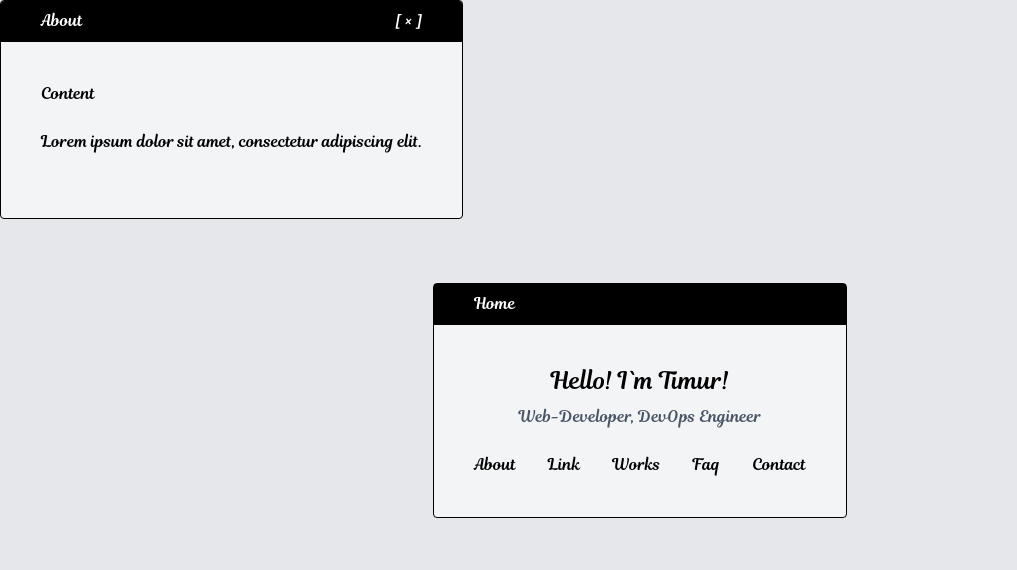
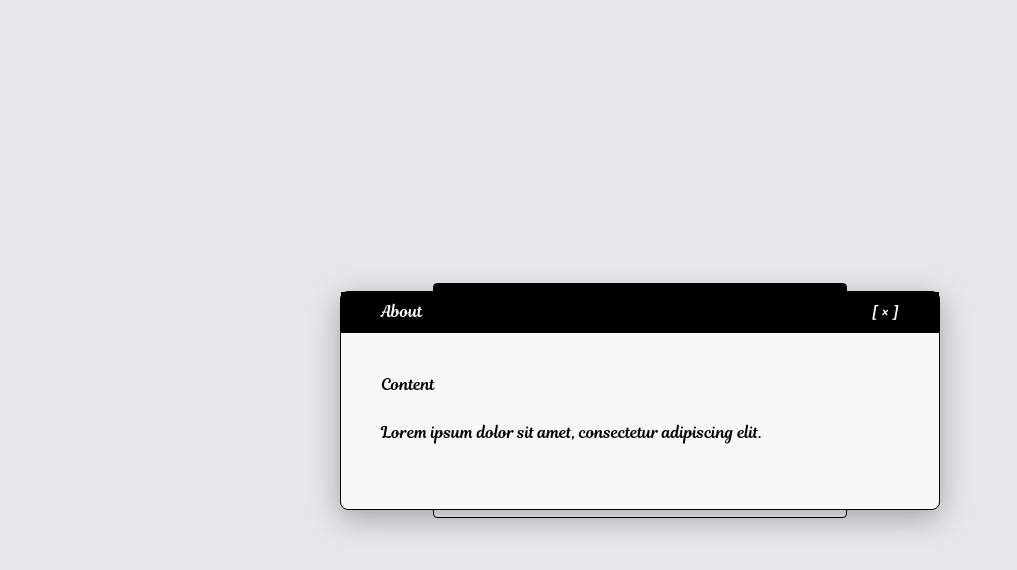
Before and after one commit to URLbug/Personal-Web-Site, a website: page index.html in a window 1280 px wide. Both pictures are taken after a click on the link "About". Shown: the whole page, without its empty margins (0-1017 px from the left). Drawn offline with Linux system fonts and the light colour scheme.

Commit message:
update: обновил js, также обновил открытие окон

```diff
--- a/assets/css/style.css
+++ b/assets/css/style.css
@@ -8,11 +8,23 @@ html, body {
 }
 
 .modal-window {
-  position: absolute;
-  z-index: 9;
+  position: absolute; /* чтобы можно было двигать */
+  max-width: 600px;
+  width: 90%;
+  background: #f8f8f8;
+  border-radius: 8px;
+  box-shadow: 0 8px 30px rgba(0,0,0,0.3);
+  animation: win-open 0.25s ease-out;
 }
 
 .modal-window-header {
-  cursor: move;
+  cursor: move; /* перетаскивание */
+  background: black;
+  color: white;
   z-index: 10;
 }
+
+@keyframes win-open {
+  from { opacity: 0; transform: scale(0.95); }
+  to   { opacity: 1; transform: scale(1); }
+}
--- a/assets/js/script.js
+++ b/assets/js/script.js
@@ -61,23 +61,23 @@ const modal = {
 };
 
 window.addEventListener("DOMContentLoaded", function () {
-  document.querySelectorAll(".js-modal-window").forEach((modal_window) => {
-    modal.dragElement(modal_window);
+  document.querySelectorAll('.js-modal-open').forEach(link => {
+        link.addEventListener('click', e => {
+            const target = link.getAttribute('data-target'); // "#about"
+            const modal_window = document.querySelector(target);
 
+            if (modal_window) {
                 const modal_close = modal_window.querySelector(".js-close");
-    if (modal_close) {
                 modal_close.addEventListener("click", function () {
                     modal_window.style.display = "none";
                 });
-    }
-  });
 
-  document.querySelectorAll(".js-modal-open").forEach((e) => {
-    e.addEventListener("click", function () {
-      const targetId = e.getAttribute('data-target'); // data-target="#idОкна"
-      const targetModal = document.querySelector(targetId);
-      if (targetModal) {
-        targetModal.style.display = "block";
+                modal_window.style.display = 'block';
+                modal.dragElement(modal_window);
+
+                // Центрируем окно как в Windows
+                modal_window.style.top = `${(window.innerHeight - modal_window.offsetHeight) / 2}px`;
+                modal_window.style.left = `${(window.innerWidth - modal_window.offsetWidth) / 2}px`;
             }
         });
     });
--- a/index.html
+++ b/index.html
@@ -67,8 +67,8 @@
                 </div>
             </div>
 
-            <div id="about" class="js-modal-window modal-window m-auto border rounded bg-gray-100"
-                style="display: none; max-height: 80vh; overflow-y: auto;">
+            <!-- About -->
+            <div id="about" class="js-modal-window modal-window border rounded bg-gray-100" style="display: none;">
                     <div class="modal-window-header bg-black sticky top-0">
                         <div class="py-2 text-white flex items-center justify-between w-full">
                             <p class="mx-10 js-title-modal">About</p>
@@ -79,12 +79,11 @@
                     <div class="px-10 py-10 text-start">
                         Content<br><br>
                         Lorem ipsum dolor sit amet, consectetur adipiscing elit. <br><br>
-                    <!-- Добавь много текста для проверки -->
                     </div>
                 </div>
 
-            <div id="link" class="js-modal-window modal-window m-auto border rounded bg-gray-100"
-                style="display: none; max-height: 80vh; overflow-y: auto;">
+            <!-- Link -->
+            <div id="link" class="js-modal-window modal-window border rounded bg-gray-100" style="display: none;">
                 <div class="modal-window-header bg-black sticky top-0">
                     <div class="py-2 text-white flex items-center justify-between w-full">
                         <p class="mx-10 js-title-modal">Link</p>
@@ -95,12 +94,11 @@
                 <div class="px-10 py-10 text-start">
                     Content<br><br>
                     Lorem ipsum dolor sit amet, consectetur adipiscing elit. <br><br>
-                    <!-- Добавь много текста для проверки -->
                 </div>
             </div>
 
-            <div id="works" class="js-modal-window modal-window m-auto border rounded bg-gray-100"
-                style="display: none; max-height: 80vh; overflow-y: auto;">
+            <!-- Works -->
+           <div id="works" class="js-modal-window modal-window border rounded bg-gray-100" style="display: none;">
                 <div class="modal-window-header bg-black sticky top-0">
                     <div class="py-2 text-white flex items-center justify-between w-full">
                         <p class="mx-10 js-title-modal">Works</p>
@@ -111,12 +109,11 @@
                 <div class="px-10 py-10 text-start">
                     I'm Timue and I
                     Lorem ipsum dolor sit amet, consectetur adipiscing elit. <br><br>
-                    <!-- Добавь много текста для проверки -->
                 </div>
             </div>
 
-            <div id="faq" class="js-modal-window modal-window m-auto border rounded bg-gray-100"
-                style="display: none; max-height: 80vh; overflow-y: auto;">
+            <!-- FAQ -->
+            <div id="faq" class="js-modal-window modal-window border rounded bg-gray-100" style="display: none;">
                 <div class="modal-window-header bg-black sticky top-0">
                     <div class="py-2 text-white flex items-center justify-between w-full">
                         <p class="mx-10 js-title-modal">Faq</p>
@@ -127,12 +124,11 @@
                 <div class="px-10 py-10 text-start">
                     Content<br><br>
                     Lorem ipsum dolor sit amet, consectetur adipiscing elit. <br><br>
-                    <!-- Добавь много текста для проверки -->
                 </div>
             </div>
 
-            <div id="contact" class="js-modal-window modal-window m-auto border rounded bg-gray-100"
-                style="display: none; max-height: 80vh; overflow-y: auto;">
+            <!-- Contact -->
+            <div id="contact" class="js-modal-window modal-window border rounded bg-gray-100" style="display: none;">
                 <div class="modal-window-header bg-black sticky top-0">
                     <div class="py-2 text-white flex items-center justify-between w-full">
                         <p class="mx-10 js-title-modal">Contact</p>
@@ -143,7 +139,6 @@
                 <div class="px-10 py-10 text-start">
                     Content<br><br>
                     Lorem ipsum dolor sit amet, consectetur adipiscing elit. <br><br>
-                    <!-- Добавь много текста для проверки -->
                 </div>
             </div>
         </div>
```
Lines whose indentation alone changed are shown as unchanged.
